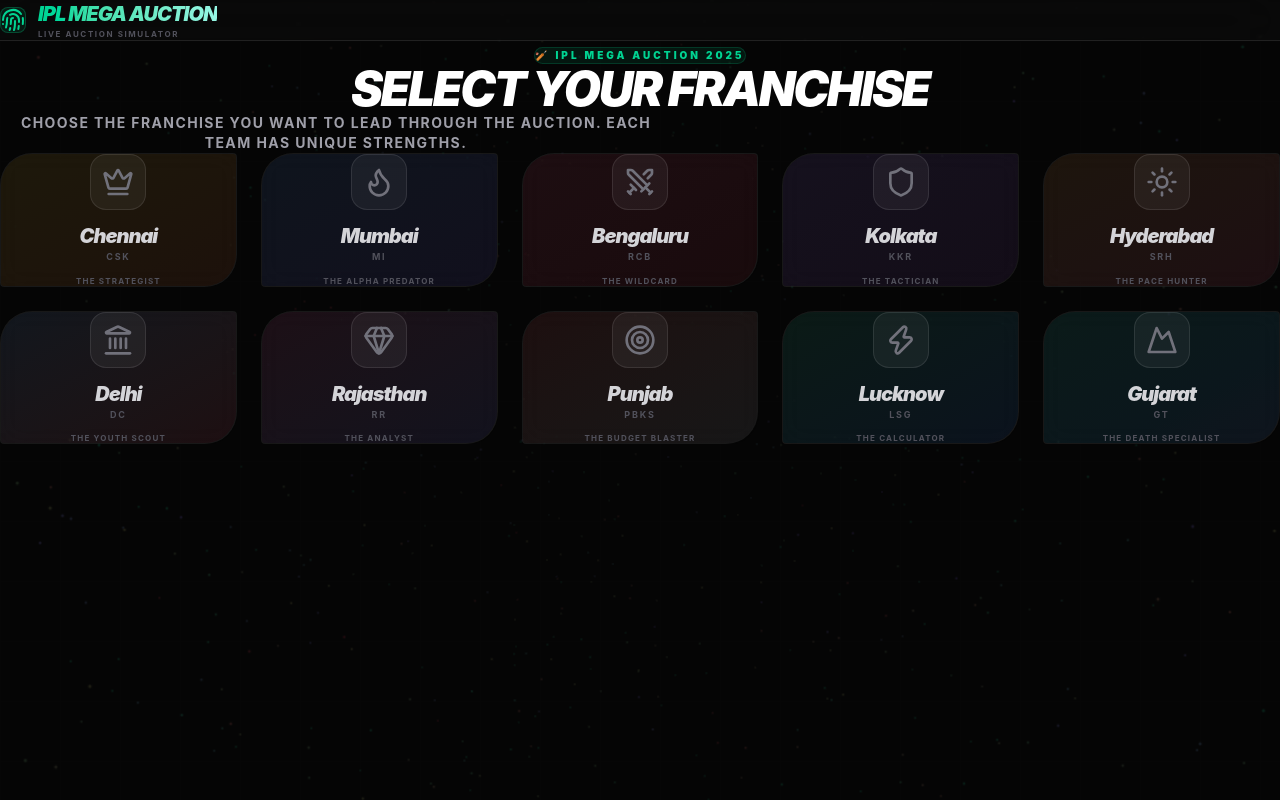
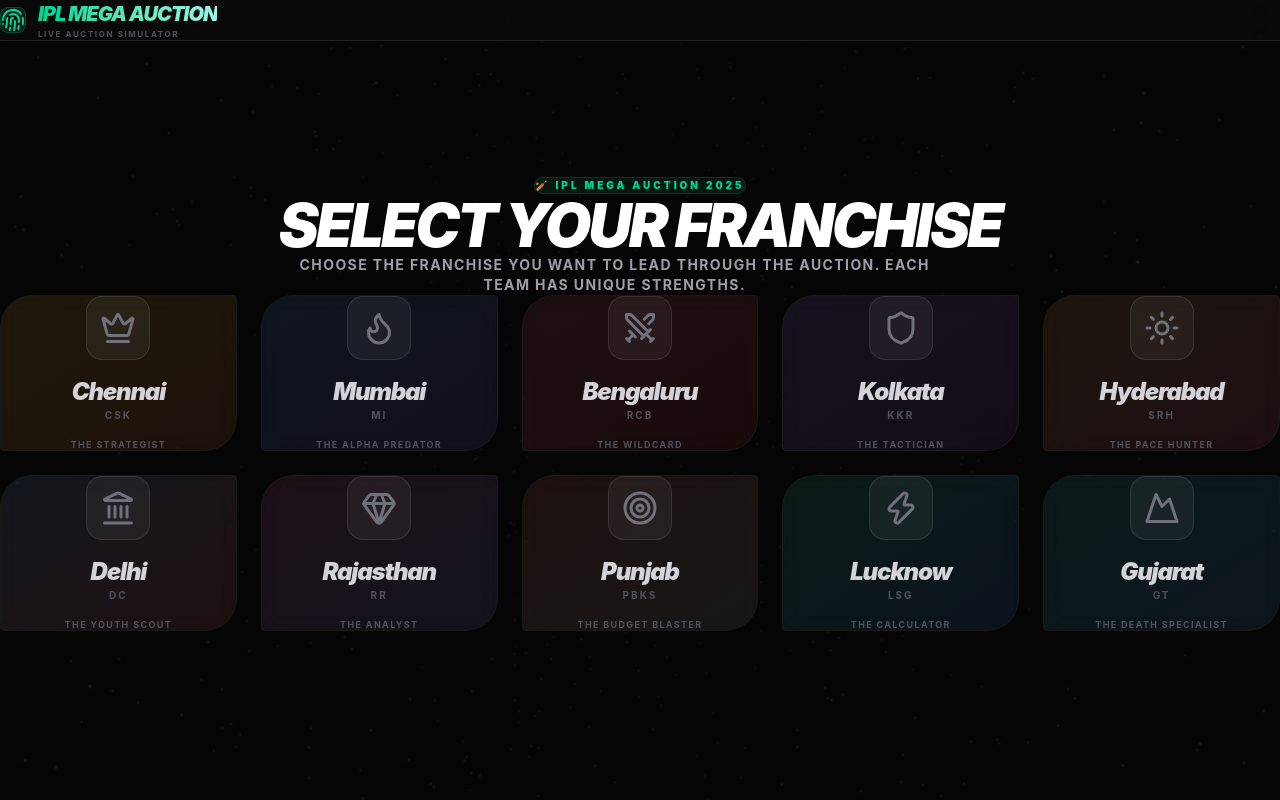
Before and after one commit to SowmithShetty/IPL_AUCTION_SIMULATOR, a React (Vite) app: page / in a window 1280 px wide. Built offline with nearby package versions, Linux system fonts and the light colour scheme.

Commit message:
create TeamSelection component for franchise selection screen

```diff
--- a/src/components/TeamSelection.jsx
+++ b/src/components/TeamSelection.jsx
@@ -5,8 +5,8 @@
 
 export default function TeamSelection({ onSelect }) {
   return (
-    <div className="p-6 md:p-8 max-w-7xl mx-auto z-10 relative">
-      <div className="text-center mb-12 md:mb-16 mt-6 md:mt-8">
+    <div className="flex flex-col items-center justify-center min-h-[calc(100vh-80px)] p-6 md:p-10 z-10 relative">
+      <div className="text-center mb-8 md:mb-12">
         <motion.div
           initial={{ opacity: 0, y: -30 }}
           animate={{ opacity: 1, y: 0 }}
@@ -15,7 +15,7 @@
           <div className="inline-flex items-center gap-2 bg-emerald-500/10 border border-emerald-500/20 text-emerald-400 text-[10px] font-black uppercase tracking-[0.3em] px-5 py-2 rounded-full mb-6">
             🏏 IPL Mega Auction 2025
           </div>
-          <h2 className="text-4xl md:text-5xl font-black italic text-white mb-3 uppercase tracking-tighter">
+          <h2 className="text-4xl md:text-6xl font-black italic text-white mb-3 uppercase tracking-tighter">
             Select Your Franchise
           </h2>
           <p className="text-zinc-400 max-w-2xl mx-auto text-sm tracking-widest uppercase font-bold">
@@ -23,7 +23,7 @@
           </p>
         </motion.div>
       </div>
-      <div className="grid grid-cols-1 md:grid-cols-2 lg:grid-cols-3 xl:grid-cols-5 gap-4 md:gap-6">
+      <div className="grid grid-cols-2 md:grid-cols-3 lg:grid-cols-5 gap-4 md:gap-6 w-full max-w-[1400px]">
         {Object.entries(TEAM_DATA).map(([name, data], index) => {
           const Icon = data.icon || Shield;
           const personality = getTeamPersonality(name);
@@ -36,7 +36,7 @@
               whileHover={{ scale: 1.05, y: -5 }}
               whileTap={{ scale: 0.95 }}
               onClick={() => onSelect(name)}
-              className="p-6 rounded-[2rem] rounded-tr-sm rounded-bl-sm border border-white/5 bg-white/[0.03] backdrop-blur-md flex flex-col items-center justify-center gap-3 hover:border-white/20 hover:shadow-[0_0_40px_rgba(16,185,129,0.12)] transition-all group overflow-hidden relative cursor-pointer"
+              className="p-6 md:p-8 rounded-[2rem] rounded-tr-sm rounded-bl-sm border border-white/5 bg-white/[0.03] backdrop-blur-md flex flex-col items-center justify-center gap-3 md:gap-4 hover:border-white/20 hover:shadow-[0_0_40px_rgba(16,185,129,0.12)] transition-all group overflow-hidden relative cursor-pointer"
             >
               <div className={`absolute inset-0 opacity-[0.07] bg-gradient-to-br ${data.theme} group-hover:opacity-25 transition-opacity duration-500`} />
 
@@ -45,21 +45,21 @@
                 <div className="absolute inset-0 rounded-[2rem] rounded-tr-sm rounded-bl-sm" style={{ boxShadow: `inset 0 0 30px ${data.accent}15` }} />
               </div>
 
-              <div className="relative z-10 w-14 h-14 rounded-2xl flex items-center justify-center bg-white/5 border border-white/10 group-hover:border-white/20 transition-all group-hover:scale-110 duration-300">
-                <Icon className="w-8 h-8 text-zinc-500 group-hover:text-white transition-colors duration-300" />
+              <div className="relative z-10 w-14 h-14 md:w-16 md:h-16 rounded-2xl flex items-center justify-center bg-white/5 border border-white/10 group-hover:border-white/20 transition-all group-hover:scale-110 duration-300">
+                <Icon className="w-8 h-8 md:w-9 md:h-9 text-zinc-500 group-hover:text-white transition-colors duration-300" />
               </div>
 
               <div className="relative z-10 text-center">
-                <h3 className="font-black italic tracking-tighter text-xl text-zinc-300 group-hover:text-white transition-colors duration-300">
+                <h3 className="font-black italic tracking-tighter text-xl md:text-2xl text-zinc-300 group-hover:text-white transition-colors duration-300">
                   {name}
                 </h3>
-                <div className="text-[9px] uppercase tracking-[0.2em] text-zinc-600 group-hover:text-zinc-400 mt-1 font-bold transition-colors">
+                <div className="text-[9px] md:text-[10px] uppercase tracking-[0.2em] text-zinc-600 group-hover:text-zinc-400 mt-1 font-bold transition-colors">
                   {data.shortName}
                 </div>
               </div>
 
               {/* Team personality tag */}
-              <div className="relative z-10 text-[8px] uppercase tracking-[0.15em] text-zinc-600 group-hover:text-emerald-400/70 font-bold mt-1 transition-colors text-center leading-tight">
+              <div className="relative z-10 text-[8px] md:text-[9px] uppercase tracking-[0.15em] text-zinc-600 group-hover:text-emerald-400/70 font-bold mt-1 transition-colors text-center leading-tight">
                 {personality.tag}
               </div>
             </motion.button>
```
